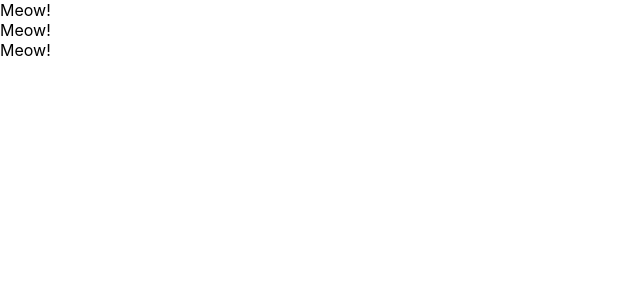
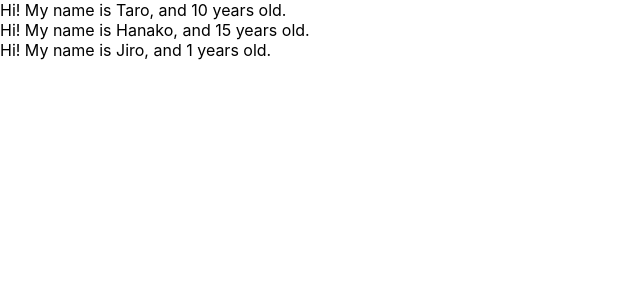
Before and after one commit to tunakan27/react-redux-crud-application, a React (Create React App) app: page / in a window 1280 px wide. Shown: the top 300 px of the page, without its empty margins (0-640 px from the left). Built offline with nearby package versions, Linux system fonts and the light colour scheme.

Commit message:
Learn props of Components a Please enter the commit message for your changes. Lines starting

```diff
--- a/src/App.js
+++ b/src/App.js
@@ -7,16 +7,27 @@
 // }
 
 const App = () => {
+  const profiles = [
+    {name: "Taro", age: 10},
+    {name: "Hanako", age: 15},
+    {name: "Jiro"},
+  ]
   return (
     <div>
-      <Cat></Cat>
-      <Cat></Cat>
-      <Cat></Cat>
+      {
+        profiles.map((profile, index)=> {
+          return <User name={profile.name} age={profile.age} key={index}></User>
+        })
+      }
     </div>
   )
 }
 
-const Cat = () => {
-  return <div>Meow!</div>
+const User = (props) => {
+  return <div>Hi! My name is {props.name}, and {props.age} years old.</div>
+}
+
+User.defaultProps = {
+  age: 1
 }
 export default App;
```
